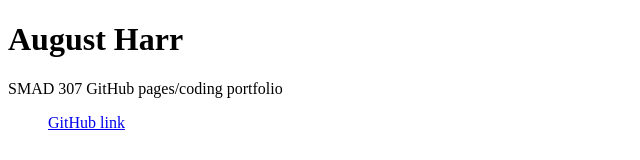
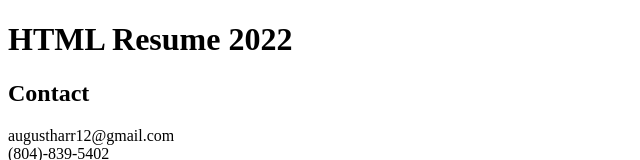
Before and after one commit to augustharr/index.html, a plain HTML site: page index.html in a window 1280 px wide. Shown: the top 160 px of the page, without its empty margins (0-640 px from the left). Drawn offline with Linux system fonts and the light colour scheme.

Commit message:
removed main GitHub pages generic first section
made index.html the resume file

```diff
--- a/index.html
+++ b/index.html
@@ -3,14 +3,7 @@
 <head>
 <meta charset="utf-8">
 <title>GitHub Pages</title>
-</head>
 
-
-<body>
-	<h1> August Harr</h1>
-	<p>SMAD 307 GitHub pages/coding portfolio</p>
-	<ul><a href=augustharr.github.io>GitHub link</a></ul>
-	<!doctype html>
 
 <h1>HTML Resume 2022</h1>
 
```
